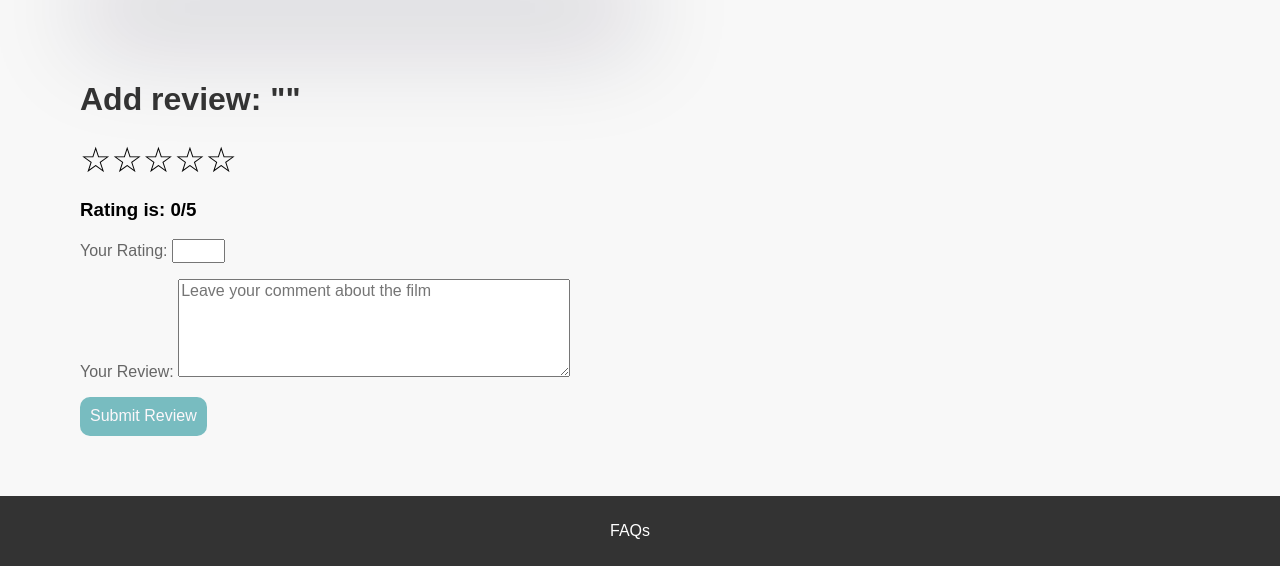
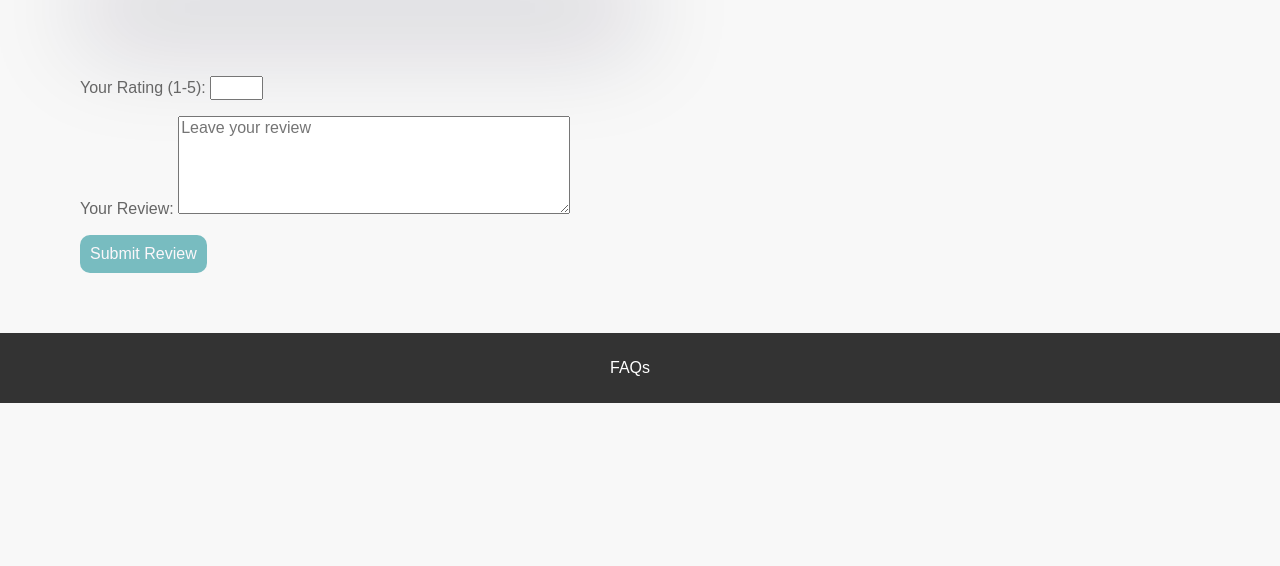
Before and after one commit to HarryLynn04/Film_Review, a Django app: template templates/ReviewFlix/Review.html in a window 1280 px wide. Shown: the part 381-947 px from the top of the page. After the commit the page ends 784 px from the top, so only its background shows below. Run offline with Django 3.2, Linux system fonts and the light colour scheme; the template is opened without the code that fills it: values that come from a table or form of the project are taken from there, others are empty.

Commit message:
removed stars

```diff
--- a/Film_Review/forms.py
+++ b/Film_Review/forms.py
@@ -26,11 +26,11 @@ class ReviewForm(forms.ModelForm):
         model = Review
         fields = ['Rating', 'Description']
         widgets = {
-            'Description': forms.Textarea(attrs={'class': 'form-control', 'rows': 5, 'placeholder': 'Leave your comment about the film'}),
+            'Description': forms.Textarea(attrs={'class': 'form-control', 'rows': 5, 'placeholder': 'Leave your review'}),
             'Rating': forms.NumberInput(attrs={'class': 'form-control', 'min': 1, 'max': 5}),
         }
         labels = {
-            'Rating': 'Your Rating',
+            'Rating': 'Your Rating (1-5)',
             'Description': 'Your Review',
         }
 
--- a/templates/ReviewFlix/Review.html
+++ b/templates/ReviewFlix/Review.html
@@ -29,16 +29,6 @@
 
     </div>
 
-   <div class="review_block">
-        <h1>Add review: "{{ film.Title }}"</h1>
-        <div id="stars"></div>
-        <h3 id="output">Rating is: 0/5</h3>
-    </div>
-
-
-
-
-
     <form method="post">
         {% csrf_token %}
         {{ form.as_p }}
```
